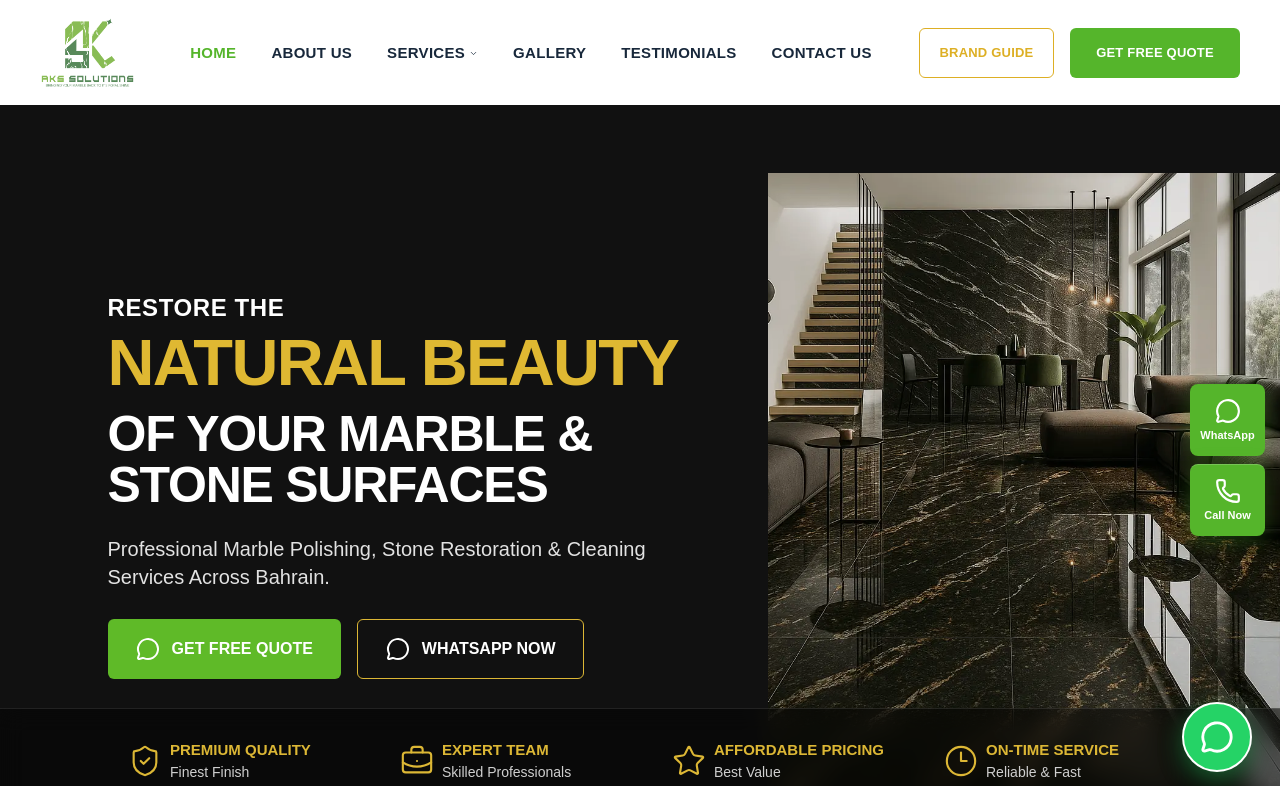
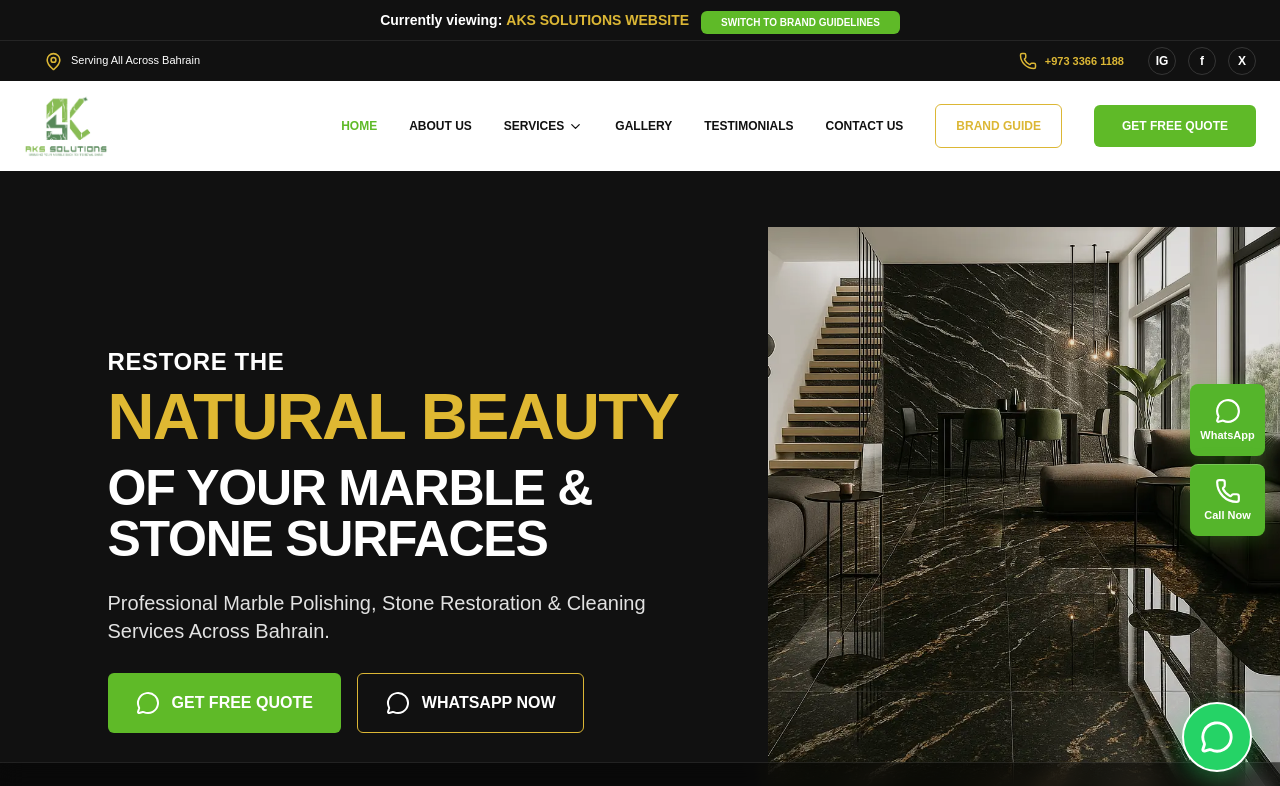
Before and after one commit to abhi123293/latest-aksSol, a Next.js app: page / in a window 1280 px wide. Shown: the top 786 px of the page. Built offline with nearby package versions, Linux system fonts and the light colour scheme.

Commit message:
Revert Navbar.tsx to original version from origin/main

```diff
--- a/components/Navbar.tsx
+++ b/components/Navbar.tsx
@@ -1,120 +1,242 @@
 "use client";
 
-import { ChevronDown } from "lucide-react";
+import {
+  MapPin,
+  Phone,
+  ChevronDown,
+} from "lucide-react";
+import { Montserrat } from "next/font/google";
 import { useState } from "react";
 
-const navLinks = [
-  { href: "#", label: "HOME", active: true },
-  { href: "#about", label: "ABOUT US" },
-  { href: "#services", label: "SERVICES", hasDropdown: true },
-  { href: "#gallery", label: "GALLERY" },
-  { href: "#testimonials", label: "TESTIMONIALS" },
-  { href: "#contact", label: "CONTACT US" },
-];
+const montserrat = Montserrat({
+  subsets: ["latin"],
+  weight: ["500", "600", "700", "800"],
+});
 
 export default function Navbar() {
-  const [mobileMenuOpen, setMobileMenuOpen] = useState(false);
-
+  const [isMenuOpen, setIsMenuOpen] = useState(false);
   return (
     <>
+
+      {/* Announcement Bar */}
+    <div className="bg-[#111111] border-b border-[#252525]">
+  <div className="mx-auto flex h-[80px] lg:h-[40px] max-w-[1400px] items-center justify-center gap-1 px-6 text-[14px] flex-col sm:flex-row">
+
+    <div className="flex items-center gap-1">
+      <span className="font-semibold text-white">
+        Currently viewing:
+      </span>
+
+      <span className="font-bold text-[#dcb735]">
+        AKS SOLUTIONS WEBSITE
+      </span>
+    </div>
+
+    <button className="ml-0 sm:ml-2 rounded-md bg-[#5fba28] px-5 py-1 mt-1 text-[10px] font-bold text-white transition hover:bg-[#70cc35] ">
+      SWITCH TO BRAND GUIDELINES
+    </button>
+
+  </div>
+</div>
+
+      {/* Contact / Social Bar */}
+      <div className="hidden bg-[#111111] md:block">
+        <div className="mx-auto flex h-[40px] max-w-[1400px] items-center justify-between px-6">
+
+          {/* Location */}
+          <div className="flex items-center gap-2 text-sm font-medium text-white text-[11px] ml-5">
+            <MapPin
+              size={19}
+              strokeWidth={2}
+              className="text-[#dcb735]"
+            />
+
+            <span>Serving All Across Bahrain</span>
+          </div>
+
+          {/* Right */}
+          <div className="flex items-center gap-6">
+
+            {/* Phone */}
+            <div className="flex items-center gap-2 font-semibold text-[#dcb735] text-[11px]">
+              <Phone size={18} />
+              <span>+973 3366 1188</span>
+            </div>
+
+            {/* Social */}
+            <div className="flex items-center gap-3 ">
+              <div className="flex h-7 w-7 items-center justify-center rounded-full border border-[#353535] text-xs font-bold text-white transition hover:border-[#dcb735] hover:text-[#dcb735]">
+                IG
+              </div>
+
+              <div className="flex h-7 w-7 items-center justify-center rounded-full border border-[#353535] text-xs font-bold text-white transition hover:border-[#dcb735] hover:text-[#dcb735]">
+                f
+              </div>
+
+              <div className="flex h-7 w-7 items-center justify-center rounded-full border border-[#353535] text-xs font-bold text-white transition hover:border-[#dcb735] hover:text-[#dcb735]">
+                X
+              </div>
+            </div>
+
+          </div>
+        </div>
+      </div>
+
       {/* Main Navbar */}
      <nav className="sticky top-0 z-[100] w-full bg-white">
-        <div className="mx-auto flex h-[105px] max-w-[1350px] items-center justify-between px-[30px] sm:px-[40px]">
+        <div className="mx-auto flex h-[90px] max-w-[1400px] items-center justify-between px-4 sm:h-[80px] sm:px-6 lg:h-[90px]">
+
           {/* Logo */}
-          <div className="flex items-center flex-shrink-0">
+          <div className="flex items-center">
             <img
               src="/images/logo.jpg"
               alt="AKS Solutions"
-              className="w-[95px] h-auto object-contain"
+              className="h-[62px] w-auto object-contain"
             />
           </div>
 
-          {/* Desktop Navigation */}
-          <div className="hidden lg:flex lg:items-center lg:gap-[35px] lg:ml-10">
-            {navLinks.map((link) => (
+          {/* Navigation */}
+          <div className="hidden items-center gap-8 lg:flex text-[12px]">
+
+
             <a
-                key={link.label}
-                href={link.href}
-                className={`relative font-semibold uppercase tracking-[0.3px] text-[15px] leading-[22px] transition-colors ${
-                  link.active
-                    ? "font-bold text-[#55B52B]"
-                    : "text-[#18283B] font-semibold hover:text-[#55B52B]"
-                }`}
+              href="#"
+              className="font-semibold text-[#5fba28] transition"
             >
-                {link.label}
-                {link.hasDropdown && (
-                  <ChevronDown
-                    size={9}
-                    className="ml-1 inline-block"
-                    aria-hidden="true"
-                  />
-                )}
+              HOME
             </a>
-            ))}
+
+            <a
+              href="#about"
+              className="font-semibold text-[#111111] transition hover:text-[#5fba28]"
+            >
+              ABOUT US
+            </a>
+
+            <a
+              href="#services"
+              className="flex items-center gap-1 font-semibold text-[#111111] transition hover:text-[#5fba28]"
+            >
+              SERVICES
+              <ChevronDown size={15} />
+            </a>
+
+            <a
+              href="#gallery"
+              className="font-semibold text-[#111111] transition hover:text-[#5fba28]"
+            >
+              GALLERY
+            </a>
+
+            <a
+              href="#testimonials"
+              className="font-semibold text-[#111111] transition hover:text-[#5fba28]"
+            >
+              TESTIMONIALS
+            </a>
+
+            <a
+              href="#contact"
+              className="font-semibold text-[#111111] transition hover:text-[#5fba28]"
+            >
+              CONTACT US
+            </a>
+
+            {/* Brand Guide */}
+            <button className="rounded-md border border-[#dcb735] px-5 py-3 font-bold text-[#dcb735] transition hover:bg-[#dcb735] hover:text-white">
+              BRAND GUIDE
+            </button>
+
+            {/* Quote */}
+            <button className="rounded-md bg-[#5fba28] px-7 py-3 font-bold text-white transition hover:bg-[#4da51c]">
+              GET FREE QUOTE
+            </button>
+
           </div>
 
-          {/* Desktop CTA Buttons */}
-          <div className="hidden lg:flex lg:items-center lg:gap-4 lg:ml-8">
-            <button className="h-[50px] w-[135px] rounded-[6px] border border-[#DDAF24] bg-white font-bold text-[13px] leading-[20px] tracking-[0.2px] text-[#DDAF24] transition-colors hover:bg-[#DDAF24] hover:text-white">
+
+          {/* Mobile Menu Button */}
+
+<div className="flex items-center gap-3 lg:hidden">
+  <button className="rounded-md border border-[#dcb735] px-3 py-2 text-[9px] font-bold text-[#dcb735]">
     BRAND GUIDE
   </button>
-            <button className="h-[50px] w-[170px] rounded-[6px] bg-[#55B52B] font-bold text-[13px] leading-[20px] tracking-[0.2px] text-white transition-colors hover:bg-[#4a9e24]">
-              GET FREE QUOTE
+
+  <button
+    onClick={() => setIsMenuOpen(!isMenuOpen)}
+    className="p-1"
+    aria-label="Toggle menu"
+  >
+    <span className="block h-[2px] w-5 bg-[#111111]" />
+    <span className="my-1.5 block h-[2px] w-5 bg-[#111111]" />
+    <span className="block h-[2px] w-5 bg-[#111111]" />
   </button>
 </div>
 
-          {/* Mobile Menu Button */}
-          <div className="lg:hidden flex items-center gap-3">
-            <button
-              className="p-2"
-              onClick={() => setMobileMenuOpen(!mobileMenuOpen)}
-              aria-expanded={mobileMenuOpen}
-              aria-controls="mobile-menu"
-              aria-label="Toggle menu"
+        </div>
+         {isMenuOpen && (
+    <div className="h-[390px] border-t border-gray-200 bg-white px-10 py-7 lg:hidden">
+      <div className="flex flex-col gap-7 text-[14px] font-semibold">
+
+        <a
+          href="#"
+          onClick={() => setIsMenuOpen(false)}
+          className="text-[#5fba28]"
         >
-              <span className="block h-[2px] w-6 bg-[#111111]" />
-              <span className="mt-1.5 block h-[2px] w-6 bg-[#111111]" />
-              <span className="mt-1.5 block h-[2px] w-6 bg-[#111111]" />
+          HOME
+        </a>
+
+        <a
+          href="#about"
+          onClick={() => setIsMenuOpen(false)}
+          className="text-[#404040] hover:text-[#5fba28]"
+        >
+          ABOUT US
+        </a>
+
+        <a
+          href="#services"
+          onClick={() => setIsMenuOpen(false)}
+          className="text-[#404040] hover:text-[#5fba28]"
+        >
+          SERVICES
+        </a>
+
+        <a
+          href="#gallery"
+          onClick={() => setIsMenuOpen(false)}
+          className="text-[#404040] hover:text-[#5fba28]"
+        >
+          GALLERY
+        </a>
+
+        <a
+          href="#testimonials"
+          onClick={() => setIsMenuOpen(false)}
+          className="text-[#404040] hover:text-[#5fba28]"
+        >
+          TESTIMONIALS
+        </a>
+
+        <a
+          href="#contact"
+          onClick={() => setIsMenuOpen(false)}
+          className="text-[#404040] hover:text-[#5fba28]"
+        >
+          CONTACT US
+        </a>
+
+        <button className="mx-auto w-[350px] rounded-md -ml-5 bg-[#5fba28] px-4 py-3 text-[13px] font-bold text-white">
+  GET FREE QUOTE
 </button>
+
       </div>
     </div>
+  )}
 
-      {/* Mobile Menu */}
-      {mobileMenuOpen && (
-        <div
-          id="mobile-menu"
-          className="lg:hidden bg-white border-t border-[#E5E5E5] px-[30px] pb-8"
-        >
-          <nav className="flex flex-col gap-1 pt-6">
-            {navLinks.map((link) => (
-              <a
-                key={link.label}
-                href={link.href}
-                className={`font-semibold uppercase tracking-[0.3px] text-[15px] leading-[22px] py-3 transition-colors ${
-                  link.active
-                    ? "font-bold text-[#55B52B]"
-                    : "text-[#18283B] font-semibold"
-                }`}
-                onClick={() => setMobileMenuOpen(false)}
-              >
-                {link.label}
-              </a>
-            ))}
-            <div className="flex flex-col gap-3 mt-6 pt-6 border-t border-[#E5E5E5]">
-              <button className="h-[50px] w-full rounded-[6px] border border-[#DDAF24] bg-white font-bold text-[13px] leading-[20px] tracking-[0.2px] text-[#DDAF24]">
-                BRAND GUIDE
-              </button>
-              <button className="h-[50px] w-full rounded-[6px] bg-[#55B52B] font-bold text-[13px] leading-[20px] tracking-[0.2px] text-white">
-                GET FREE QUOTE
-              </button>
-            </div>
       </nav>
-        </div>
-      )}
-      </nav>
+      </>
 
-      {/* Black Separator */}
-      <div className="h-[12px] bg-[#111111] w-full" aria-hidden="true" />
-    </>
+
   );
 }
```
Lines whose indentation alone changed are shown as unchanged.
